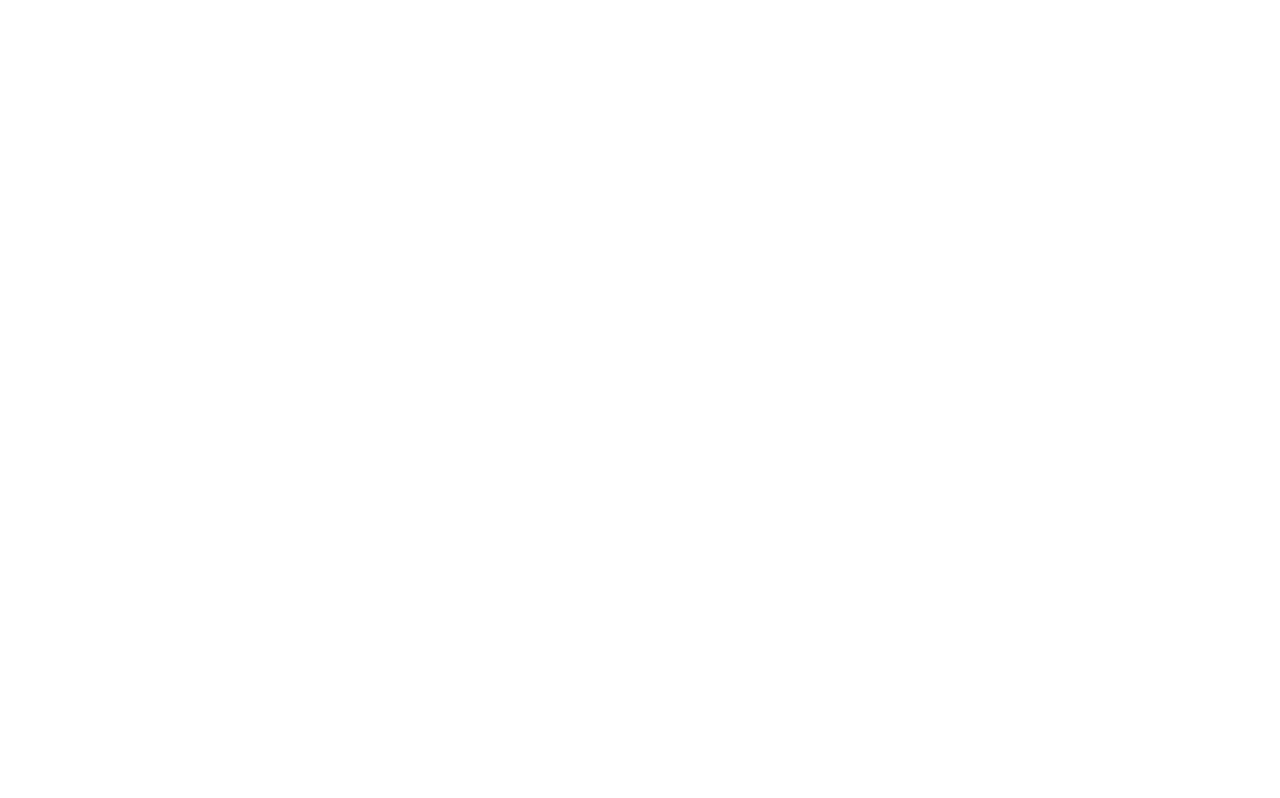
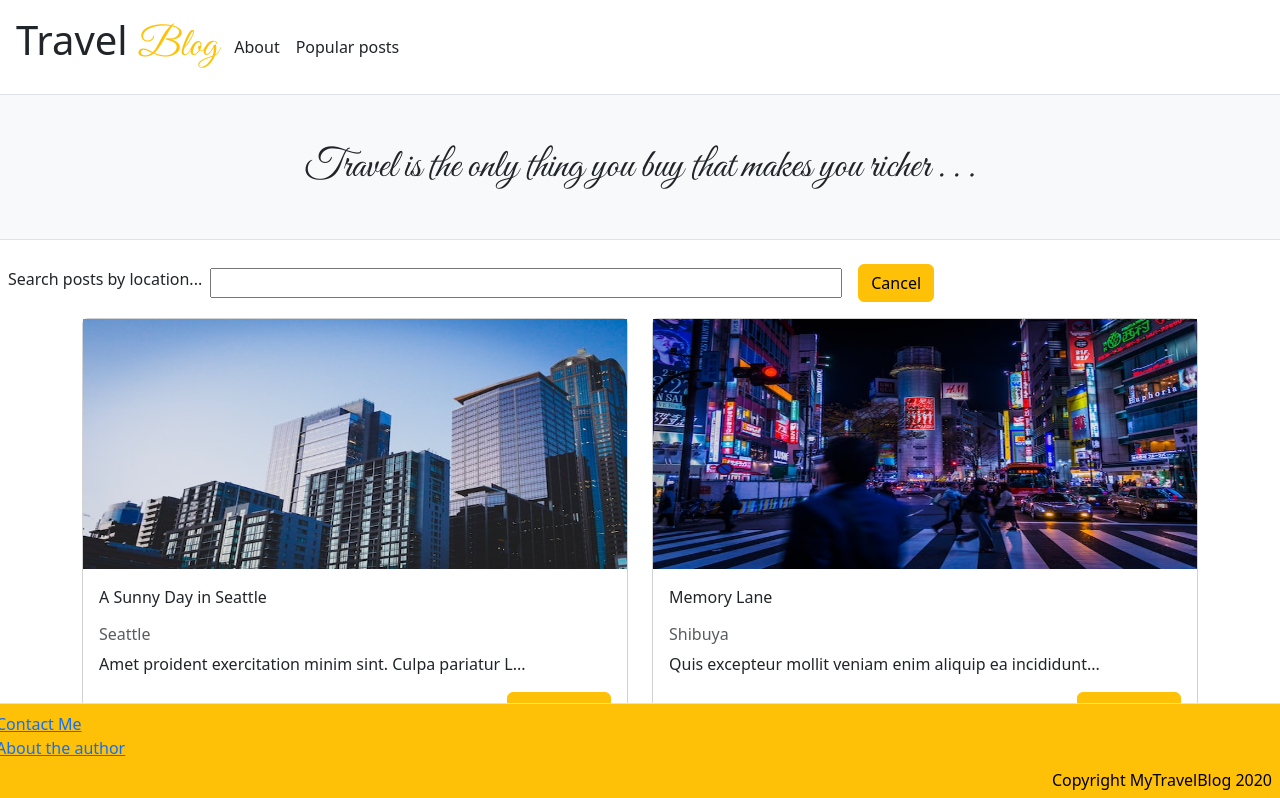
Before and after one commit to 9-5-pursuit/lab-intro-to-bootstrap-w-react, a React (Create React App) app: page / in a window 1280 px wide. Shown: the top 798 px of the page. Built offline with nearby package versions, Linux system fonts and the light colour scheme.

Commit message:
this lab was a whole project

```diff
--- a/src/App.js
+++ b/src/App.js
@@ -1,8 +1,67 @@
+import React, { useState, useEffect } from "react";
+import Footer from "./components/Footer";
+import Header from "./components/Header";
+import SearchBar from "./components/SearchBar";
+//import Nav from "./components/Nav";
 import postData from "./data/posts.json";
+import TravelCards from "./components/TravelCards";
+import PostsByLocation from "./components/PostsByLocation";
 
 function App() {
-  console.log(postData);
-  return <main></main>;
+  const [post, setPost] = useState(postData);
+  const [value, setValue] = useState("");
+  const [error, setError] = useState(false);
+  //console.log(postData);
+
+  function handlePost(event) {
+    // console.log(event.target.value);
+    //to avoid case sensitivity set all inputs to lowercase
+    const input = event.target.value.toLowerCase();
+    setPost(
+      postData.filter((obj) => obj.location.toLowerCase().includes(input))
+    );
+    setValue(input);
+  }
+
+  useEffect(() => {
+    if (post.length === 0) setError(true);
+  }, [post]);
+
+  return (
+    <div className="App">
+      <main>
+        <div>
+          <Header />
+          <SearchBar
+            value={value}
+            postData={postData}
+            handlePost={handlePost}
+            setPost={setPost}
+          />
+        </div>
+        <div>
+          {error === true ? (
+            <div className="alert alert-danger">
+              No posts found with the search term '{value}'
+            </div>
+          ) : (
+            <div className="container col-lg">
+              <div className="row row-cols-1 row-cols-md-2">
+                <TravelCards post={post} />
+              </div>
+            </div>
+          )}
+        </div>
+        <aside className="col col-4">
+          <aside className="container fw-bold">
+            <PostsByLocation postData={postData} />
+          </aside>
+        </aside>
+
+        <Footer />
+      </main>
+    </div>
+  );
 }
 
 export default App;
--- /dev/null
+++ b/src/components/Footer.js
@@ -0,0 +1,21 @@
+import React from "react";
+
+function Footer() {
+  return (
+    <div className=" fixed-bottom border-top text-bg-warning ">
+      <div className=" m-2 d-flex flex-column  ">
+        <a href="./contact-info" className="row">
+          Contact Me
+        </a>
+        <a href="./contact-info" className="row">
+          About the author
+        </a>
+      </div>
+      <div className="text-end ">
+        <p className="m-2">Copyright MyTravelBlog 2020</p>
+      </div>
+    </div>
+  );
+}
+
+export default Footer;
--- /dev/null
+++ b/src/components/Header.js
@@ -0,0 +1,17 @@
+import Nav from "./Nav";
+import React from "react";
+
+function Header() {
+  return (
+    <>
+      <Nav />
+      <div className="col">
+        <p className=" border-top border-bottom py-5 text-center bg-light script-font fs-1 display-6">
+          Travel is the only thing you buy that makes you richer . . .
+        </p>
+      </div>
+    </>
+  );
+}
+
+export default Header;
--- /dev/null
+++ b/src/components/Nav.js
@@ -0,0 +1,19 @@
+import React from "react";
+import "../index.css";
+function Nav() {
+  return (
+    <div className="d-flex align-items-center m-3">
+      <h1 className="mr-3 ">
+        Travel <span className="script-font text-warning">Blog</span>
+      </h1>
+      <a href="./something" className="m-3 link-dark text-decoration-none">
+        About
+      </a>
+      <a href="./something" className="link-dark text-decoration-none">
+        Popular posts
+      </a>
+    </div>
+  );
+}
+
+export default Nav;
--- /dev/null
+++ b/src/components/PostsByLocation.js
@@ -0,0 +1,44 @@
+import React from "react";
+
+function PostsByLocation({ postData }) {
+  function generateLocationPosts() {
+    // starts as an empty object but it will be populated as it iterates through
+    let countNum = [];
+    postData.forEach((eleObj) => {
+      if (countNum[eleObj.location]) {
+        countNum[eleObj.location]++;
+      } else {
+        countNum[eleObj.location] = 1;
+      }
+    });
+    const elements = [];
+    for (let key in countNum) {
+      elements.push(
+        <>
+          <div className="border-bottom pb-2">{key}</div>
+          <div className="border-bottom pb-2 w-auto">
+            <span className="badge text-bg-secondary">{countNum[key]}</span>
+          </div>
+        </>
+      );
+    }
+
+    return <>{elements}</>;
+  }
+  return (
+    <>
+      <div className="row align-items-start">
+        <div className="col">
+          Posts by <span className="text-warning">location</span>
+        </div>
+      </div>
+      <div className="row align-items-start row-cols-1 row-cols-md-2 d-inline-flex flex-wrap">
+        <div className="w-50 border-bottom pb-2">Location</div>
+        <div className="border-bottom pb-2 w-auto">Posts</div>
+        {generateLocationPosts()}
+      </div>
+    </>
+  );
+}
+
+export default PostsByLocation;
--- /dev/null
+++ b/src/components/SearchBar.js
@@ -0,0 +1,30 @@
+import React from "react";
+import { useDeferredValue } from "react";
+
+function SearchBar({ value, postData, setPost, handlePost }) {
+  return (
+    <div>
+      <form className=" m-2 d-flex align-items-center">
+        <label htmlFor="inputInfo" className="form-label mr-2">
+          Search posts by location...
+        </label>
+        <input
+          value={value}
+          type="text"
+          className=" d-inline w-50 m-2"
+          id="inputInfo"
+          onChange={(event) => handlePost(event)}
+        />
+        <button
+          type="click"
+          className="btn  btn-warning  m-2"
+          onClick={() => setPost(postData)}
+        >
+          Cancel
+        </button>
+      </form>
+    </div>
+  );
+}
+
+export default SearchBar;
--- /dev/null
+++ b/src/components/TravelCards.js
@@ -0,0 +1,39 @@
+import React from "react";
+import images from "../images/index";
+
+function TravelCards({ post }) {
+  return (
+    <>
+      {post.map((item) => {
+        let pic = item.location.toLowerCase();
+        if (pic === "san francisco") pic = "san-francisco";
+        else if (pic === "san diego") pic = "san-diego";
+        return (
+          <div key={item.id} className="col-md">
+            <div className="card">
+              <img
+                className="post-image-height"
+                src={images[pic]}
+                alt="img-location"
+              />
+              <div className="card-body">
+                <p>{item.title}</p>
+                <h6 className="text-muted">{item.location}</h6>
+                {/* <p>{item.content.slice(0, 45)}...</p> */}
+                <p>{item.content.substring(0, 55)}...</p>
+
+                <div className="d-flex justify-content-end">
+                  <button type="click" className="btn btn-warning ml-auto">
+                    Go to post
+                  </button>
+                </div>
+              </div>
+            </div>
+          </div>
+        );
+      })}
+    </>
+  );
+}
+
+export default TravelCards;
```
Also changed, not shown: 1 other file (tests, documents, lock files or other folders).
